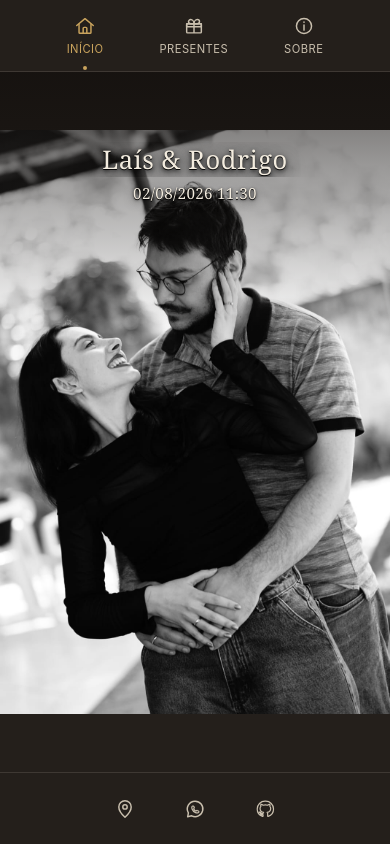
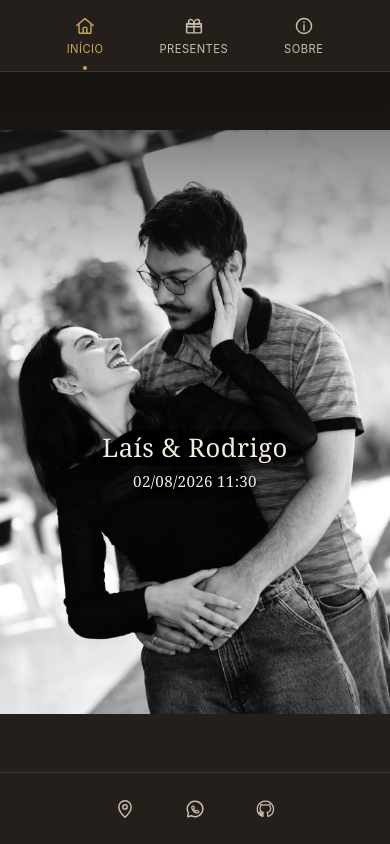
Before and after one commit to rab-ferrari/wedding-gifts-manager, a React (Vite) app: page / in a window 390 px wide. Built offline with nearby package versions, Linux system fonts and the light colour scheme.

Commit message:
fixed bottom nav-bar not being always visible on mobile browsers; lowered main page title a bit

```diff
--- a/src/styles/giftModal.css
+++ b/src/styles/giftModal.css
@@ -21,6 +21,11 @@
   position: relative;
   width: min(100%, 360px);
   max-height: 90vh;
+  /* Same fix as #root in theme.css: svh commits to the smaller,
+     chrome-visible viewport measurement, so this cap is correct from
+     first paint on mobile rather than measured against a taller
+     viewport than what's actually visible before the user scrolls. */
+  max-height: 90svh;
   overflow-y: auto;
   background: var(--color-bg-raised);
   border: 1px solid var(--color-line);
--- a/src/styles/home.css
+++ b/src/styles/home.css
@@ -84,7 +84,7 @@
 }
 
 .home-page__title {
-  margin: 0;
+  margin: 18rem 0 0 0;
   font-family: var(--font-display);
   font-weight: 500;
   letter-spacing: 0.02em;
--- a/src/styles/theme.css
+++ b/src/styles/theme.css
@@ -44,6 +44,30 @@ body {
 
 #root {
   height: 100vh;
+  /* 100vh freezes at the viewport size measured when the page first
+     loads, which on mobile includes the browser's address bar/UI
+     chrome. That UI collapses as soon as the user scrolls, making
+     the REAL visible area taller than the frozen 100vh value -- so
+     the page initially renders too short, and the bottom bar only
+     comes into view after scrolling (by which point the address bar
+     has already hidden itself, which is the exact symptom reported:
+     scrolling reveals the bottom bar, but only once the URL bar has
+     already disappeared).
+
+     100svh ("small viewport height") instead commits to the SMALLER
+     size -- the one measured with the browser's UI chrome still
+     visible -- from the very first paint, and never changes. This is
+     the right choice here specifically because #root has overflow:
+     hidden and isn't meant to resize at all once rendered; the
+     alternative, 100dvh ("dynamic viewport height"), would also fix
+     the bug but by continuously resizing the layout as the address
+     bar animates away mid-scroll, which is unnecessary movement for
+     a layout that should just be correct from the start. Kept as a
+     separate, later rule (not merged into one height declaration) so
+     a browser that doesn't recognize `svh` simply ignores this line
+     and keeps the 100vh fallback above, rather than the whole
+     declaration failing. */
+  height: 100svh;
   display: flex;
   flex-direction: column;
   overflow: hidden;
```
